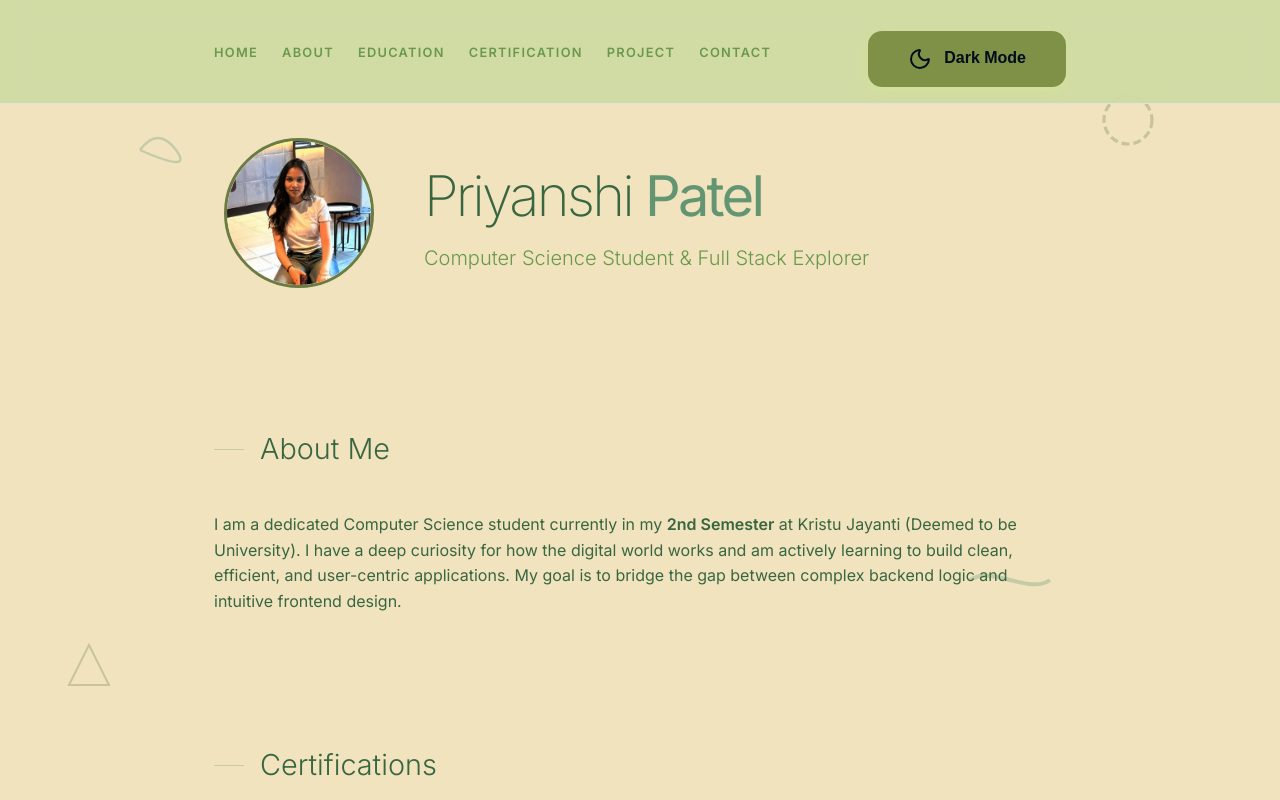
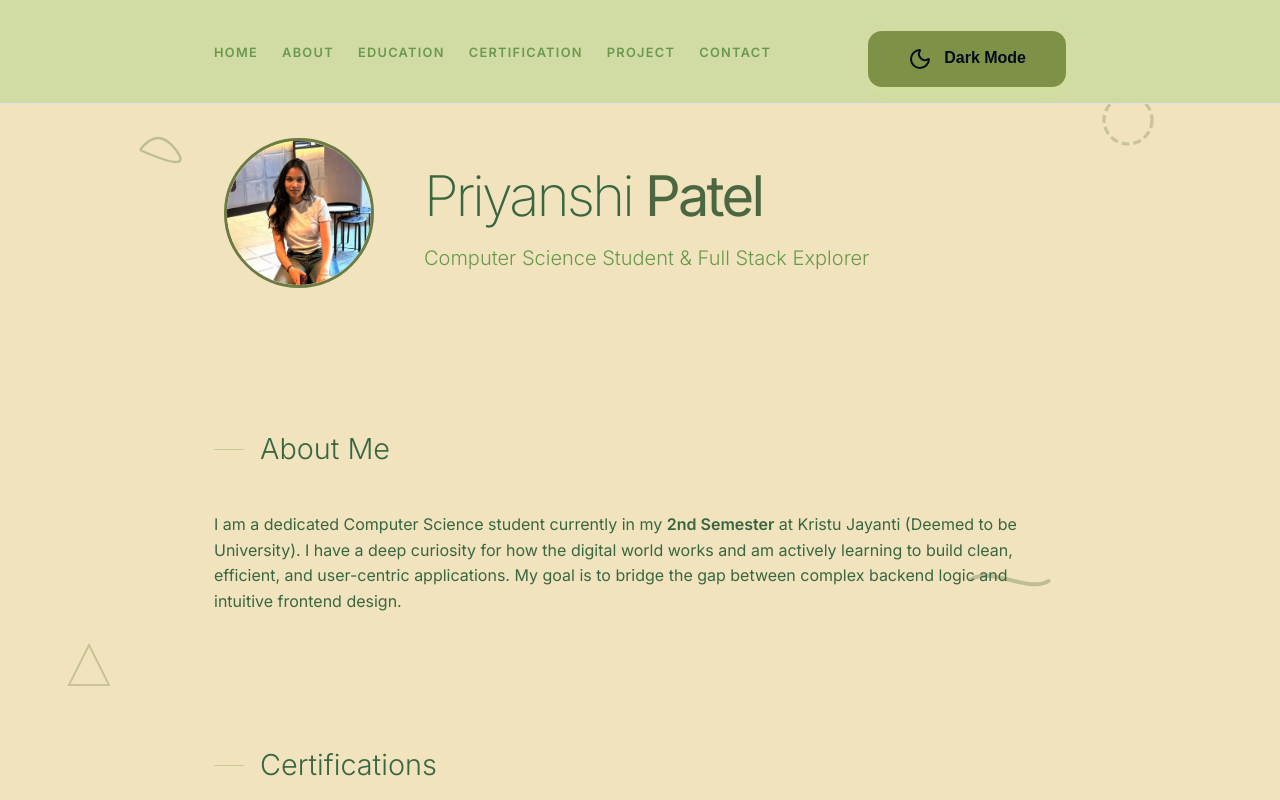
Before and after one commit to Piya-18/priyanshi-patel, a website: page index.html in a window 1280 px wide. Shown: the top 800 px of the page. Drawn offline with nearby package versions, Linux system fonts and the light colour scheme.

Commit message:
original

```diff
--- a/style.css
+++ b/style.css
@@ -4,7 +4,7 @@
         :root {
             /* Theme: Wasabi, Beige, Lemon Yellow */
             --bg-color: #f1e3be;
-            --card-bg-wasabi: #639573;
+            --card-bg-wasabi: #4b6741;
             --card-bg-lemon: #6b7b44;
             --text-main: #386641;
             --text-muted: #6a994e;
```
